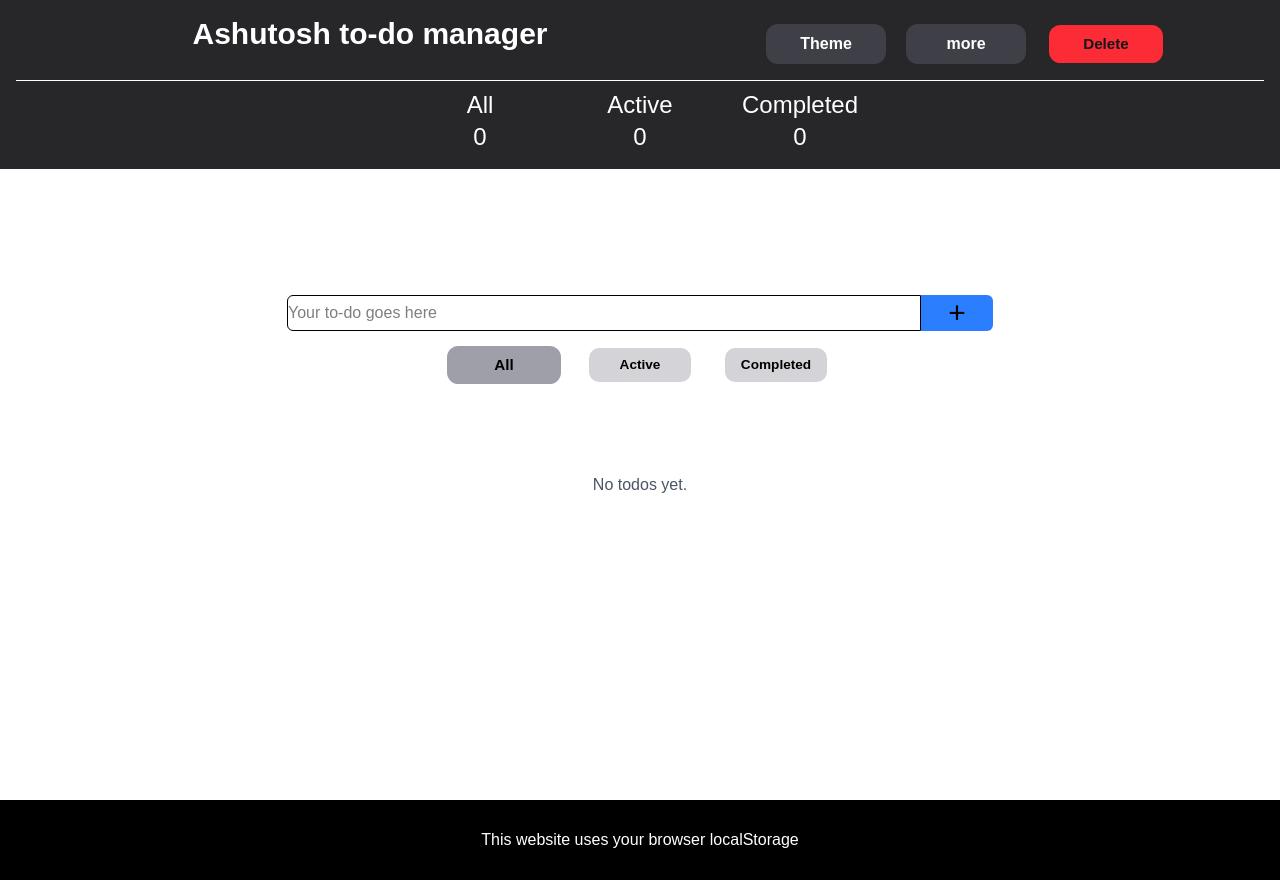
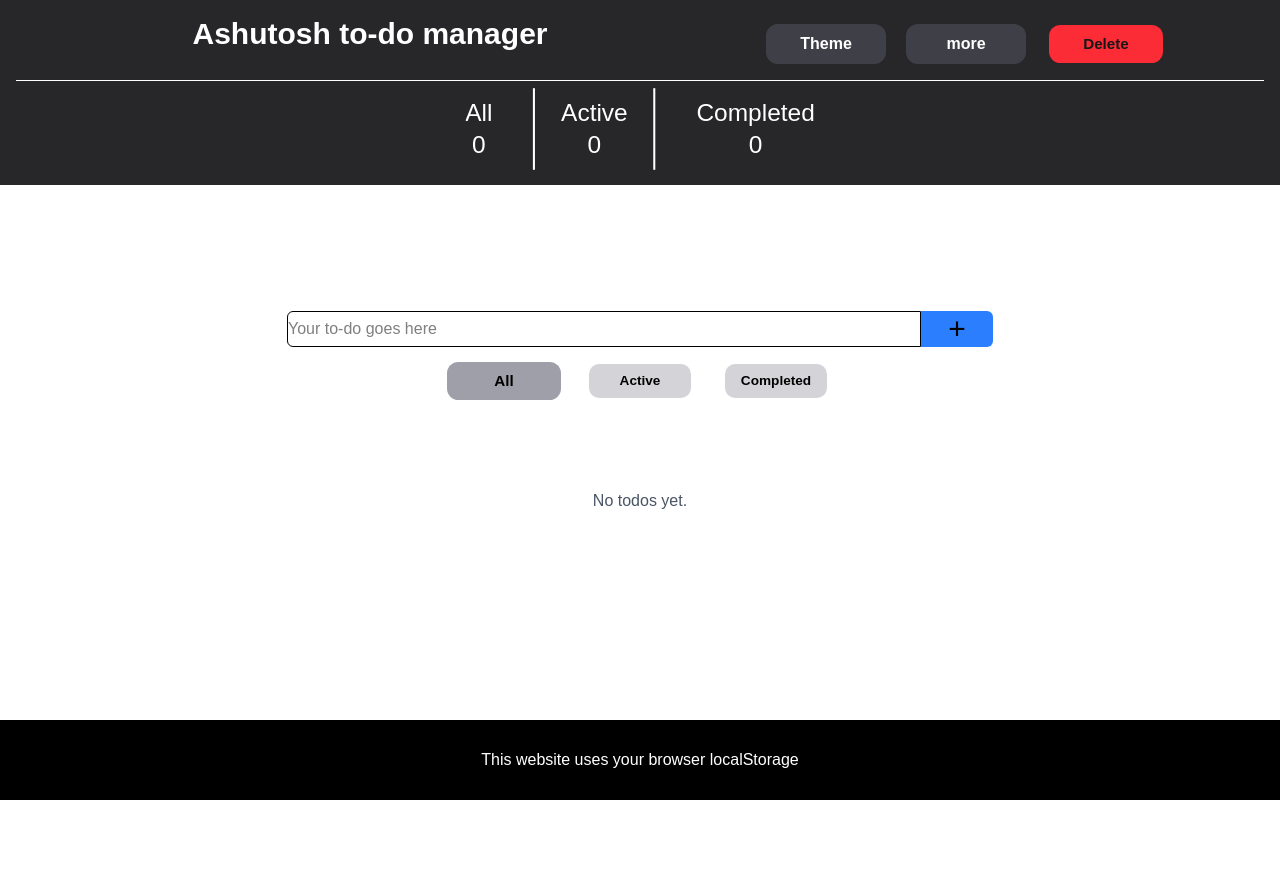
Before and after one commit to sinha-prakhar/ashutosh-todolist, a Next.js app: page /ashutosh-todolist/ in a window 1280 px wide. Both pictures are taken after a click on the button "more". After the commit the page ends 800 px from the top, so only its background shows below. Built offline with nearby package versions, Linux system fonts and the light colour scheme.

Commit message:
fix problem 4

```diff
--- a/app/page.tsx
+++ b/app/page.tsx
@@ -187,10 +187,12 @@ const Page = () => {
         initial={{ opacity: 0, y: 0 }}
         animate={{ opacity: 2, y: 0 }}
         transition={{ duration: 0.7 }}
-        className={`h-screen w-full ${theme.backgroundTheme}`}>
+        className={`${theme.backgroundTheme}`}>
 
 
         <Navbar Theme={theme.NavbarTheme} todos={todos} alltodosLength={filteredTodos.length} setTodos={setTodos} ToggleTheme={ToggleTheme} toggleThemeButtonBG={theme.toggleThemeButtonBG} completedCount={completedCount} progress={progress}/>
+
+
         <main>
 
           <ToastContainer />
@@ -274,6 +276,7 @@ const Page = () => {
                 </motion.button>
 
                 <motion.button
+
                   whileHover={{ scale: 1.05 }}
                   whileTap={{ scale: 0.9 }}
                   onClick={() => setFilter("completed")}
@@ -299,7 +302,7 @@ const Page = () => {
                         {filter === "all"
                           ? "No todos yet."
                           : filter === "active"
-                            ? "No active tasks"
+                            ? "No active tasks."
                             : "No completed tasks yet."}
                       </p>
                     </div>
@@ -361,10 +364,10 @@ hover:bg-zinc-200 hover:-translate-y-1 duration-300 hover:scale-105 hover:shadow
 
         </main>
 
-      </motion.div>
-        <footer className='static bottom-0 flex justify-center items-center w-full h-20 bg-black text-white'>
+        <footer className={`flex justify-center items-center w-full h-20 bg-black text-white fixed bottom-0  mt-20`}>
           This website uses your browser localStorage
         </footer>
+      </motion.div>
     </>
   )
 }
--- a/components/Navbar.tsx
+++ b/components/Navbar.tsx
@@ -1,6 +1,7 @@
 "use client"
 
 import { useState } from "react";
+import { motion } from "motion/react";
 
 
 
@@ -64,28 +65,37 @@ const Navbar = (props: any) => {
 
 
 
-        <div className={`justify-center gap-2 md:gap-10 h-full items-center transition-all ease-in-out ${ShowProgressBar ? "flex" : "hidden"}`}>
+        <motion.div
+         layout
+                       initial={{
+                        scale: 0.00,
 
+                       }}
+              animate="visible"
+              exit="exit"
+              whileInView={{
+                scale: 1.02
+              }}
 
+        className={`justify-center gap-5 md:gap-10 h-full items-center  ${ShowProgressBar ? "flex opacity-100 translate-y-0 scale-100 transition ease-in transform duration-1000" : "hidden opacity-0 -translate-y-4 scale-95 "}`}>
 
           <div className='items-center text-2xl'>
-            <div className="text-white align-middle w-30 items-center flex justify-center transition-all duration-300 hover:scale-105 hover:shadow-xl">All</div>
-            <div className="text-white align-middle w-30 items-center flex justify-center transition-all duration-300 hover:scale-105 hover:shadow-xl">{props.alltodosLength}</div>
+            <div className="text-white align-center overflow-hidden m-0 p-0 items-center flex justify-center hover:scale-105 hover:shadow-xl font-[2px]">All</div>
+            <div className="text-white align-center overflow-hidden m-0 p-0 items-center flex justify-center hover:scale-105 hover:shadow-xl font-[2px]">{props.alltodosLength}</div>
+          </div>
+
+          <div className='items-center text-2xl border-r-2 border-l-2 p-2 border-white w-30'>
+            <div className="text-white align-center overflow-hidden m-0 p-0 items-center flex justify-center hover:scale-105 hover:shadow-xl font-[2px]">Active</div>
+            <div className="text-white align-center overflow-hidden m-0 p-0 items-center flex justify-center hover:scale-105 hover:shadow-xl font-[2px]">{props.progress}</div>
+          </div>
+
+          <div className='items-center text-2xl'>
+            <div className="text-white align-center overflow-hidden m-0 p-0 items-center flex justify-center hover:scale-105 hover:shadow-xl font-[2px]">Completed</div>
+            <div className="text-white align-center overflow-hidden m-0 p-0 items-center flex justify-center hover:scale-105 hover:shadow-xl font-[2px]">{props.completedCount}</div>
           </div>
 
 
-          <div className='items-center text-2xl'>
-            <div className="text-white align-middle w-30 items-center flex justify-center transition-all duration-300 hover:scale-105 hover:shadow-xl">Active</div>
-            <div className="text-white align-middle w-30 items-center flex justify-center transition-all duration-300 hover:scale-105 hover:shadow-xl">{props.progress}</div>
-          </div>
-
-          <div className='items-center text-2xl'>
-            <div className="text-white align-middle w-30 items-center flex justify-center transition-all duration-300 hover:scale-105 hover:shadow-xl">Completed</div>
-            <div className="text-white align-middle w-30 items-center flex justify-center transition-all duration-300 hover:scale-105 hover:shadow-xl">{props.completedCount}</div>
-          </div>
-
-
-        </div>
+        </motion.div>
 
       </nav>
     </header>
```
